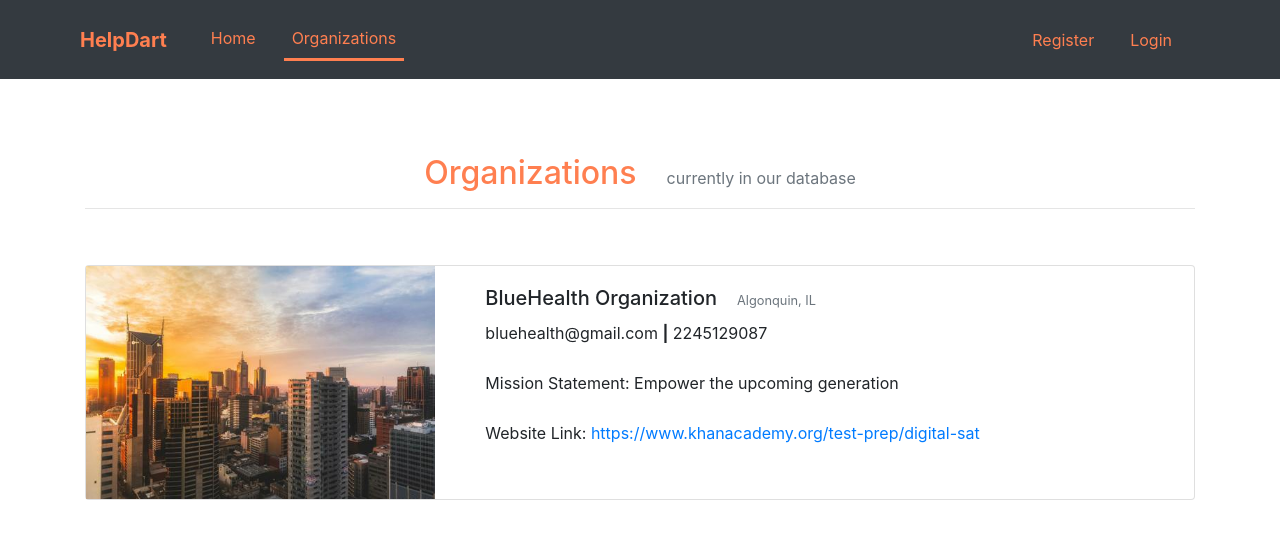
After one commit to a-shah008/HelpDart, a Flask app: page /organizations in a window 1280 px wide. The commit adds this page. Shown: the top 539 px of the page. Run offline with Flask 3, Linux system fonts and the light colour scheme; some libraries are stand-ins or nearby versions.

Commit message:
Made organization system

```diff
--- a/app.py
+++ b/app.py
@@ -2,12 +2,16 @@ from flask import Flask, render_template, flash, request, redirect, url_for
 from flask_sqlalchemy import SQLAlchemy
 from flask_login import LoginManager, UserMixin, login_user, login_required, logout_user, current_user
 from flask_wtf import FlaskForm
-from wtforms import StringField, EmailField, PasswordField, SubmitField, TextAreaField, SelectField, DateField, TimeField
+from wtforms import StringField, EmailField, PasswordField, SubmitField, TextAreaField, SelectField
+from flask_wtf.file import FileField, FileAllowed
 from wtforms.validators import InputRequired, ValidationError
 from email_validator import validate_email, EmailNotValidError
 from datetime import date, datetime
 import bcrypt
 from fuzzywuzzy import fuzz, process
+import secrets
+import os
+from PIL import Image
 
 db = SQLAlchemy()
 
@@ -37,9 +41,15 @@ def load_user(user_id):
 @app.route("/", methods=["GET", "POST"])
 @app.route("/home", methods=["GET", "POST"])
 def home():
-    all_events = Event.query.all()
+    check_for_not_active_events()
+    all_events = Event.query.filter_by(is_active=True).all()
+    sign_up_form = EventSignUpForm()
 
-    return render_template("home.html", all_events=all_events)
+    if request.method == "POST":
+        if sign_up_form.validate_on_submit():
+            print(request.form.get("signupforeventbtn"))
+
+    return render_template("home.html", all_events=all_events, sign_up_form=sign_up_form)
 
 @app.route("/login", methods=["GET", "POST"])
 def login():
@@ -54,8 +64,13 @@ def login():
             if user_email in signed_up_user_emails:
                 if bcrypt.checkpw(user_password.encode("utf-8"), Client.query.filter_by(email=user_email).first().password):
                     login_user(Client.query.filter_by(email=user_email).first())
-                    flash("You have been successfully logged in.", "success")
-                    return redirect(url_for("home"))
+
+                    if current_user.is_organization == True and current_user.answered_organization_questions == False:
+                        flash("Please fill out the following information about your organization.", "info")
+                        return redirect(url_for("orginfo", user_id=current_user.id))
+                    else:
+                        flash("You have been successfully logged in.", "success")
+                        return redirect(url_for("home"))
                 else:
                     flash("Incorrect password, please try again.", "warning")
                     return redirect(url_for("login"))
@@ -92,15 +107,90 @@ def register():
             db.session.add(new_user)
             db.session.commit()
             login_user(Client.query.filter_by(email=user_email).first())
-            flash("You have been successfully registered!", "success")
-            return redirect(url_for("home"))
+            if user_is_organization == True:
+                random_hex = secrets.token_hex(16)
+                flash("Your account has been created. Please fill out the following information about your organization.", "info")
+                return redirect(url_for("orginfo", user_id=new_user.id))
+            else:
+                flash("You have been successfully registered!", "success")
+                return redirect(url_for("home"))
 
     return render_template("register.html", form=form)
+
+@app.route("/orginfo/<user_id>/", methods=["GET", "POST"])
+@login_required
+def orginfo(user_id):
+    form = OrganizationInforForm()
+    user_obj = Client.query.filter_by(id=user_id).first()
+    page_intro_msg = ""
+
+    if user_obj.is_authenticated == True:
+
+        if user_obj.answered_organization_questions == False:
+            page_intro_msg = "Please answer the following questions about your organization."
+
+            if request.method == "POST":
+                if form.validate_on_submit():
+                    picture_file = save_picture(form.org_image.data)
+
+                    new_org_info_obj = Organization(organization_name=form.organization_name.data, primary_location= form.primary_location.data, mission_statement= form.mission_statement.data, email_contact= form.email_contact.data, phonenumber_contact= form.phonenumber_contact.data, website_link= form.website_link.data, image=(f"{app.root_path[51:]}\static\images\{picture_file}"))
+                    db.session.add(new_org_info_obj)
+                    db.session.commit()
+                    current_user.answered_organization_questions = True
+                    current_user.organization_id = new_org_info_obj.id
+                    db.session.commit()
+
+                    flash("Your organization information has been saved.", "success")
+                    return redirect(url_for("account"))
+
+            return render_template("orginfo.html", form=form, user_obj=user_obj, page_intro_msg=page_intro_msg)
+
+        else:
+            organization_obj = Organization.query.filter_by(id=current_user.organization_id).first()
+
+            if request.method == "GET":
+
+                form.organization_name.data = organization_obj.organization_name
+                form.primary_location.data = organization_obj.primary_location
+                form.mission_statement.data = organization_obj.mission_statement
+                form.email_contact.data = organization_obj.email_contact
+                form.phonenumber_contact.data = organization_obj.phonenumber_contact
+                form.website_link.data = organization_obj.website_link
+                form.org_image.data = organization_obj.image
+
+                page_intro_msg = "You have already provided information regarding your organization. You may edit that information now."
+
+            elif request.method == "POST":
+                organization_obj.organization_name = form.organization_name.data
+                organization_obj.primary_location = form.primary_location.data
+                organization_obj.mission_statement = form.mission_statement.data
+                organization_obj.email_contact = form.email_contact.data
+                organization_obj.phonenumber_contact = form.phonenumber_contact.data
+                organization_obj.website_link = form.website_link.data
+
+                if form.org_image.data == None:
+                    organization_obj.image = organization_obj.image
+                else:
+                    organization_obj.image = f"{app.root_path[51:]}\static\images\{save_picture(form.org_image.data)}"
+
+                db.session.commit()
+                flash("Your organization information has been successfully updated.", "success")
+                return redirect(url_for("account"))
+
+            return render_template("orginfo.html", form=form, user_obj=user_obj, page_intro_msg=page_intro_msg)
+
+    else:
+        flash("You must be an organization administrator to access this page.", "warning")
+        return redirect(url_for("home"))
 
 @app.route("/account", methods=["GET", "POST"])
 @login_required
 def account():
     form = UpdateAccountForm()
+    user_organization_obj = None
+
+    if current_user.is_organization == True:
+        user_organization_obj = Organization.query.filter_by(id=current_user.organization_id).first()
 
     if request.method == "GET":
         form.fullname.data = current_user.full_name
@@ -127,7 +217,37 @@ def account():
             flash("Your account information has been successfully updated!", "success")
             return redirect(url_for("account"))
 
-    return render_template("account.html", form=form)
+        if request.form.get("edit_organization_info"):
+            flash("You may edit information regarding your organization here.", "info")
+            return redirect(url_for("orginfo", user_id=current_user.id))
+
+        if request.form.get("remove_from_organization"):
+            current_user.is_organization = False
+            current_user.organization_id = None
+            current_user.answered_organization_questions = False
+            db.session.commit()
+            flash(f"You have been successfully removed from {user_organization_obj.organization_name}.", "success")
+            return redirect(url_for("account"))
+
+        if request.form.get("delete_organization"):
+            db.session.delete(user_organization_obj)
+            current_user.is_organization = False
+            current_user.organization_id = None
+            current_user.answered_organization_questions = False
+            db.session.commit()
+            flash(f"{user_organization_obj.organization_name} has been successsfully deleted.", "success")
+            return redirect(url_for("account"))
+
+    if current_user.is_organization and current_user.answered_organization_questions == True:
+        return render_template("account.html", form=form, user_organization_obj=user_organization_obj)
+    else:
+        return render_template("account.html", form=form, user_organization_obj=user_organization_obj)
+
+@app.route("/organizations", methods=["GET", "POST"])
+def organizations():
+    all_organization_objs = get_all_organization_objs()
+
+    return render_template("organizations.html", all_organization_objs=all_organization_objs)
 
 @app.route("/post", methods=["GET", "POST"])
 @login_required
@@ -226,7 +346,8 @@ class Client(db.Model, UserMixin):
     email = db.Column(db.String(120), unique=True)
     password = db.Column(db.String(60))
 
-    events = db.relationship("Event", backref="organizer")
+    answered_organization_questions = db.Column(db.Boolean, default=False)
+    organization_id = db.Column(db.Integer, db.ForeignKey('organization.id'))
 
     def __repr__(self):
         output = ""
@@ -236,6 +357,23 @@ class Client(db.Model, UserMixin):
             output = ": Customer"
 
         return f"{self.full_name} ({self.email}){output}"
+
+class Organization(db.Model, UserMixin):
+    id = db.Column(db.Integer, primary_key=True)
+
+    organization_name = db.Column(db.String(120), default=None)
+    primary_location = db.Column(db.String(120), default=None)
+    mission_statement = db.Column(db.String(240), default=None)
+    email_contact = db.Column(db.String(120), default=None)
+    phonenumber_contact = db.Column(db.String(120), default=None)
+    website_link = db.Column(db.String(120), default=None)
+    image = db.Column(db.String(120), default="default_organization.jpg")
+
+    administrators = db.relationship("Client", backref="administrator")
+    events = db.relationship("Event", backref="event")
+
+    def __repr__(self):
+        return f"\n\n<{self.organization_name}:\nAdministrators:{self.administrators}>\n\n"
 
 class Event(db.Model, UserMixin):
     id = db.Column(db.Integer, primary_key=True)
@@ -249,6 +387,7 @@ class Event(db.Model, UserMixin):
     event_max_volunteers = db.Column(db.String(120))
     event_category = db.Column(db.String(120))
     event_description = db.Column(db.String(120))
+    event_age_range = db.Column(db.String(120))
 
     post_date = db.Column(db.String(120))
     post_time = db.Column(db.String(120))
@@ -258,7 +397,7 @@ class Event(db.Model, UserMixin):
     days_until_event = db.Column(db.String(120))
     last_updated = db.Column(db.String(120))
 
-    organizer_id = db.Column(db.Integer, db.ForeignKey("client.id"))
+    organization_id = db.Column(db.Integer, db.ForeignKey('organization.id'))
 
     def __repr__(self):
         return f"\n\nPost Information:\n{self.event_name},\n{self.event_startdate} to {self.event_enddate},\n{self.event_starttime} to {self.event_endtime},\n{self.event_location},\n{self.event_ideal_num_of_volunteers},\n{self.event_category},\n{self.event_description}\n\n Metadata:\nCreated: {self.post_date}, {self.post_time}\nOrganized By: {Client.query.filter_by(id=self.organizer_id).first()}\n\n\n"
@@ -321,6 +460,32 @@ class EditPostForm(FlaskForm):
         if category.data == "Pick a category...":
             raise ValidationError("Pick a valid category. Please try again.")
 
+class EventSignUpForm(FlaskForm):
+
+    signup = SubmitField("Sign Up")
+
+class OrganizationInforForm(FlaskForm):
+    organization_name = StringField("Name:", validators=[InputRequired()])
+    primary_location = StringField("Headquarters Location:", validators=[InputRequired()])
+    mission_statement = TextAreaField("Mission Statement:", validators=[InputRequired()])
+    email_contact = StringField("Email:", validators=[InputRequired()])
+    phonenumber_contact = StringField("Phone Number:", validators=[InputRequired()])
+    website_link = StringField("Link to Website Homepage:", validators=[InputRequired()])
+    org_image = FileField("Organization Image:", validators=[FileAllowed(['jpg', 'png'])])
+
+    submit = SubmitField("Save")
+
+def save_picture(form_picture):
+    random_hex = secrets.token_hex(8)
+    _, f_ext = os.path.splitext(form_picture.filename)
+    picture_fn = random_hex + str(f_ext)
+    picture_path = os.path.join(app.root_path, 'static\images', picture_fn)
+    output_size = (500, 500)
+    i = Image.open(form_picture)
+    i.thumbnail(output_size)
+    i.save(picture_path)
+    return picture_fn
+
 def check_email(email, check_deliv):
     boolean_email_msg_return = []
 
@@ -371,6 +536,14 @@ def get_is_organization_value(is_organization_field):
 
     return False
 
+def get_all_organization_objs():
+    all_org_objs = []
+
+    for org in Organization.query.all():
+        all_org_objs.append(org)
+
+    return all_org_objs
+
 def encrypt_password(password):
     new_password = ""
 
@@ -386,9 +559,9 @@ def get_all_emails():
     return all_emails_list
 
 def check_for_not_active_events():
-    if current_user.is_authenticated and current_user.is_organization:
-        all_organizer_events = Event.query.filter_by(organizer_id=current_user.id)
-        for event in all_organizer_events:
+    if current_user.is_authenticated:
+        all_events = Event.query.all()
+        for event in all_events:
             is_active = True
 
             current_time = convertto24(datetime.now().strftime("%I:%M:%S %p"))
@@ -401,7 +574,9 @@ def check_for_not_active_events():
             current_datetime = str(datetime(int(current_date[0:4]), int(current_date[5:7]), int(current_date[8:]), int(current_time[0:2]), int(current_time[3:5])))
             event_datetime = str(datetime(int(event_date[0:4]), int(event_date[5:7]), int(event_date[8:]), int(event_time[0:2]), int(event_time[3:5])))
 
-            if current_datetime > event_datetime:
+            event_enddate_datetime = str(datetime(int(event_enddate[0:4]), int(event_enddate[5:7]), int(event_enddate[8:]), int(event.event_endtime[0:2]), int(event.event_endtime[3:5])))
+
+            if (current_datetime > event_datetime) and (current_datetime > event_enddate_datetime):
                 is_active = False
             else:
                 is_active = True
@@ -429,11 +604,6 @@ def check_for_not_active_events():
                 event.last_updated = display_posttime
 
             db.session.commit()
-
-    else:
-        flash("There was an issue loading the results. Please try again later.", "warning")
-        return redirect(url_for("home"))
-
 
 def convertto24(time_input):
     if time_input[-2:] == "AM" and time_input[:2] == "12":
--- a/templates/edit_post.html
+++ b/templates/edit_post.html
@@ -7,7 +7,7 @@
                 <a class="nav-link" href="{{ url_for('home') }}" style="color: coral;">Home</a>
             </li>
             <li class="nav-item" style="padding-right: 20px;">
-                <a class="nav-link" href="#" style="color: coral;">Features</a>
+                <a class="nav-link" href="{{ url_for('organizations') }}" style="color: coral;">Organizations</a>
             </li>
         </ul>
         <ul class="navbar-nav ml-auto">
--- a/templates/login.html
+++ b/templates/login.html
@@ -7,7 +7,7 @@
                 <a class="nav-link" href="{{ url_for('home') }}" style="color: coral;">Home</a>
             </li>
             <li class="nav-item" style="padding-right: 20px;">
-                <a class="nav-link" href="#" style="color: coral;">Features</a>
+                <a class="nav-link" href="{{ url_for('organizations') }}" style="color: coral;">Organizations</a>
             </li>
         </ul>
         <ul class="navbar-nav ml-auto">
--- /dev/null
+++ b/templates/organizations.html
@@ -0,0 +1,84 @@
+{% extends "layout.html" %}
+
+{% block navbar_links %}
+    <div class="collapse navbar-collapse" id="navbarText">
+        <ul class="navbar-nav mr-auto">
+            <li class="nav-item active" style="padding-right: 20px;">
+                <div style="color: coral;"><a class="nav-link" href="{{ url_for('home') }}" style="color: coral;">Home<span class="sr-only">(current)</span></a></div>
+            </li>
+            <li class="nav-item" style="padding-right: 20px;">
+                    <a class="nav-link" href="{{ url_for('organizations') }}" style="border-bottom: solid; border-bottom-color: coral; color: coral;">Organizations</a>
+            </li>
+        </ul>
+        <ul class="navbar-nav ml-auto">
+            {% if current_user.is_authenticated %}
+                <li class="nav-item" style="padding-right: 20px;">
+                    <a class="nav-link" href="{{ url_for('account') }}" style="color: coral;">Account</a>
+                </li>
+                {% if current_user.is_organization %}
+                    <li class="nav-item dropdown" style="padding-right: 20px;">
+                        <a style="color: coral;" class="nav-link dropdown-toggle" href="#" id="navbarDropdown" role="button" data-toggle="dropdown" aria-haspopup="true" aria-expanded="false">
+                            Post
+                        </a>
+                        <div class="dropdown-menu" aria-labelledby="navbarDropdown">
+                            <a class="dropdown-item" href="{{ url_for('post') }}">Create New Post</a>
+                            <a class="dropdown-item" href="{{ url_for('view_posts') }}">View Your Posts</a>
+                        </div>
+                    </li>
+                {% endif %}
+                <li class="nav-item" style="padding-right: 20px;">
+                    <a class="nav-link" href="{{ url_for('logout') }}" style="color: coral;">Logout</a>
+                </li>
+            {% else %}
+                <li class="nav-item" style="padding-right: 20px;">
+                    <a class="nav-link" href="{{ url_for('register') }}" style="color: coral;">Register</a>
+                </li>
+                <li class="nav-item" style="padding-right: 20px;">
+                    <a class="nav-link" href="{{ url_for('login') }}" style="color: coral;">Login</a>
+                </li>
+            {% endif %}
+        </ul>
+    </div>
+{% endblock navbar_links %}
+
+{% block main %}
+
+    <div class="container">
+        <div class="text-center" style="padding-top: 30px;">
+            <span class="h2" style="padding-right: 30px; color: coral;">Organizations</span><span class="text-muted">currently in our database</span>
+            <hr>
+        </div>
+        {% for org in all_organization_objs %}
+            <div style="padding-top: 40px;">
+                <div class="card">
+                    <div class="row">
+                        <div class="col-md-4">
+                            <img src="{{ org.image }}" class="rounded-start" style="height: 100vh; width: 100vw; overflow: hidden; width: 100%; height: 100%; object-fit: cover;" alt="Organization image">
+                        </div>
+                        <div class="col-md-8">
+                            <div class="card-body">
+                                <span class="h5" style="padding-top: 10px; padding-right: 20px;">{{ org.organization_name }}</span><span><small class="text-muted">{{ org.primary_location }}</small></span>
+                                <p class="card-text" style="padding-top: 10px;">{{ org.email_contact }} <b>|</b> {{ org.phonenumber_contact }}</p>
+                                <p class="card-text" style="padding-top: 10px;">Mission Statement: {{ org.mission_statement }}</p>
+                                <p class="card-text" style="padding-top: 10px;">Website Link: <a href="{{ org.website_link }}" target="_blank">{{ org.website_link }}</a></p>
+                                <!-- <form method="POST" action="" enctype="multipart/form-data">
+                                    <span style="padding-right: 15px;">
+                                        <input type="submit" class="btn btn-info" id="edit_organization_info" name="edit_organization_info" value="Edit Information">
+                                    </span>
+                                    <span style="padding-right: 15px;">
+                                        <input type="submit" class="btn btn-warning" id="remove_from_organization" name="remove_from_organization" value="Remove Myself from this Organization">
+                                    </span>
+                                    <span>
+                                        <input type="submit" class="btn btn-danger" id="delete_organization" name="delete_organization" value="Delete Organization">
+                                    </span>
+                                </form> -->
+                            </div>
+                        </div>
+                    </div>
+                </div>
+            </div>
+        {% endfor %}
+
+    </div>
+
+{% endblock main %}
--- a/templates/post.html
+++ b/templates/post.html
@@ -7,7 +7,7 @@
                 <a class="nav-link" href="{{ url_for('home') }}" style="color: coral;">Home</a>
             </li>
             <li class="nav-item" style="padding-right: 20px;">
-                <a class="nav-link" href="#" style="color: coral;">Features</a>
+                <a class="nav-link" href="{{ url_for('organizations') }}" style="color: coral;">Organizations</a>
             </li>
         </ul>
         <ul class="navbar-nav ml-auto">
--- a/templates/register.html
+++ b/templates/register.html
@@ -7,7 +7,7 @@
                 <a class="nav-link" href="{{ url_for('home') }}" style="color: coral;">Home</a>
             </li>
             <li class="nav-item" style="padding-right: 20px;">
-                <a class="nav-link" href="#" style="color: coral;">Features</a>
+                <a class="nav-link" href="{{ url_for('organizations') }}" style="color: coral;">Organizations</a>
             </li>
         </ul>
         <ul class="navbar-nav ml-auto">
@@ -96,7 +96,7 @@
                     </div>
                     <div class="form-group">
                         <input type="checkbox" id="is_organization" name="is_organization" value="organization">
-                        <label for="is_organization"></label>I am an organization<br>
+                        <label for="is_organization"></label>I am an administrator for an organization<br>
                     </div>
                 </fieldset>
                 <div class="form-group">
--- a/templates/view_posts.html
+++ b/templates/view_posts.html
@@ -7,7 +7,7 @@
                 <a class="nav-link" href="{{ url_for('home') }}" style="color: coral;">Home</a>
             </li>
             <li class="nav-item" style="padding-right: 20px;">
-                <a class="nav-link" href="#" style="color: coral;">Features</a>
+                <a class="nav-link" href="{{ url_for('organizations') }}" style="color: coral;">Organizations</a>
             </li>
         </ul>
         <ul class="navbar-nav ml-auto">
```
Also changed, not shown: templates/account.html (+49 -2 lines), templates/home.html (+27 -2 lines), templates/orginfo.html (added, +174 -0 lines), instance/site.db, static/images/6068a014eff8fa8b.jpg (added), static/images/daf462d99928b6eb.jpg (added), static/images/default_organization.jpg (added), static/images/e9359ba4d20deea6.jpg (added), static/images/f1fa6a25877a6139.jpg (added), static/images/fb516f48e7ca9d02.jpg (added), static/images/organization_demo_image_helpdart.jpg (added).
